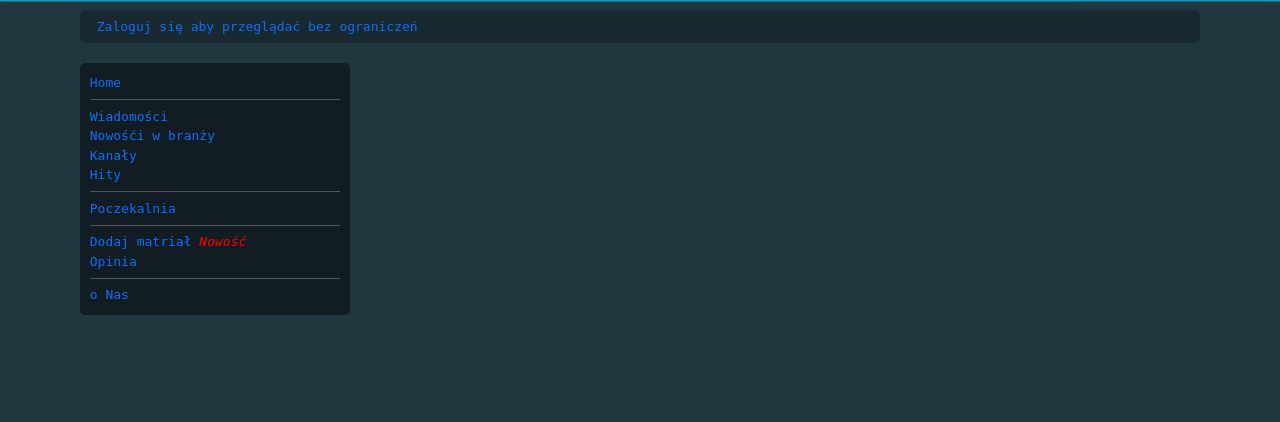
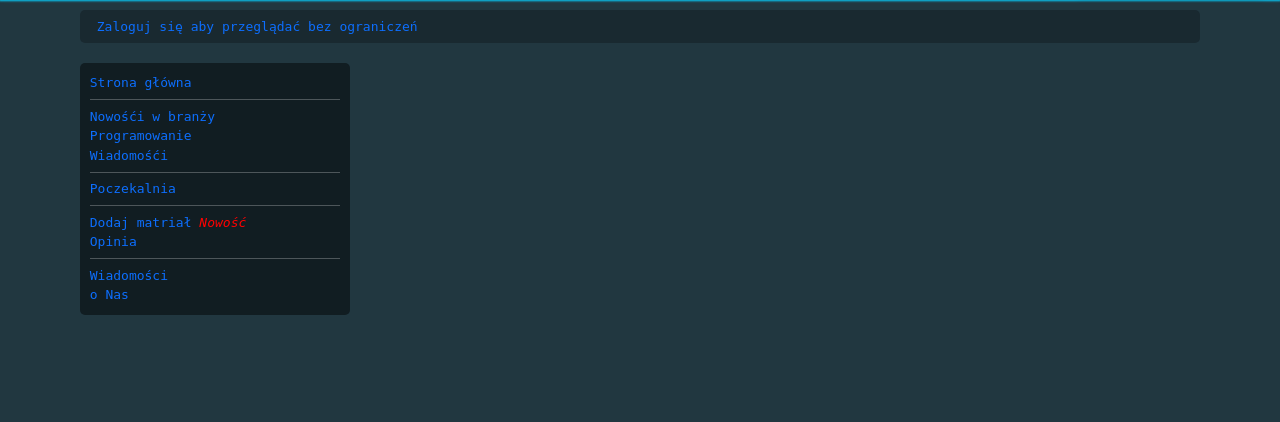
Before and after one commit to Muharax/persum, a PHP site: page / in a window 1280 px wide. Shown: the part 46-468 px from the top of the page. Run offline with PHP 8.4, Linux system fonts and the light colour scheme; data that the repository does not hold is empty.

Commit message:
new_summ
ss new

```diff
--- a/game.php
+++ b/game.php
@@ -27,19 +27,18 @@ return '<div class="m1">
 		<div class="m2">
 
 			<div class="main_menu">
-				<div><a class="mma" href='?link=home'>Home</a></div>
+				<div><a class="mma" href='?link=home'>Strona główna</a></div>
 				<hr>
-				<div><a class="mma" href='?link=odebrane'>Wiadomości</a></div>
 				<div><a class="mma" href='?link=memy'>Nowośći w branży</a></div>
-				<div><a class="mma" href='?link=kanaly'>Kanały</a></div>
-				<div><a class="mma" href='?link=hit'>Hity</a></div>
+				<div><a class="mma" href='?link=programowanie'>Programowanie</a></div>
+				<div><a class="mma" href='?link=wiadomosci'>Wiadomośći</a></div>
 				<hr>
 				<div><a class="mma" href='?link=poczekalnia'>Poczekalnia</a></div>
 				<hr>
-
 				<div><a class="mma" href='?link=dodaj_material'> Dodaj matriał <i style="color:red;">Nowość</i></a></div>
 				<div><a class="mma" href='?link=katering'>Opinia</a></div>
 				<hr>
+				<div><a class="mma" href='?link=odebrane'>Wiadomości</a></div>
 				<div><a class="mma" href='?link=o-nas'>o Nas</a></div>
 			</div>
 		</div>
@@ -49,11 +48,11 @@ return '<div class="m1">
 
 		function ABC (){
 			if(!isset($_GET['link'])){
-				include ('game/menu/home.php');
+				include ('game/home/home.php');
 			}else{
 				if(array_key_exists('link',$_GET)){
 					$module = $_GET ['link'];
-					$moduleDIR = 'game/menu/'.$module . '.php';
+					$moduleDIR = 'game/'.$module.'/'.$module . '.php';
 					if(!file_exists($moduleDIR)){
 						return 'Nie kombinuj';
 					}
--- a/header.php
+++ b/header.php
@@ -21,7 +21,7 @@
 
 
 <!------------------------------------------ Service Worker --------------------------------------------------->
-		<script type="text/javascript" src="<?php echo URL;?>sw-test/sw.js"></script>
+		<script type="text/javascript" src="<?php echo URL;?>sw.js"></script>
 		<link rel="manifest" href="<?php echo URL;?>manifest.json"/>
 		<link rel="apple-touch-icon" sizes="180x180" href="<?php echo URL;?>img/favicon.png" />
 
```
Also changed, not shown: game/programowanie/programowanie.php (added, +15 -0 lines), game/home/home.php (renamed from game/menu/home.php), game/wiadomosci/wiadomosci.php (added).
